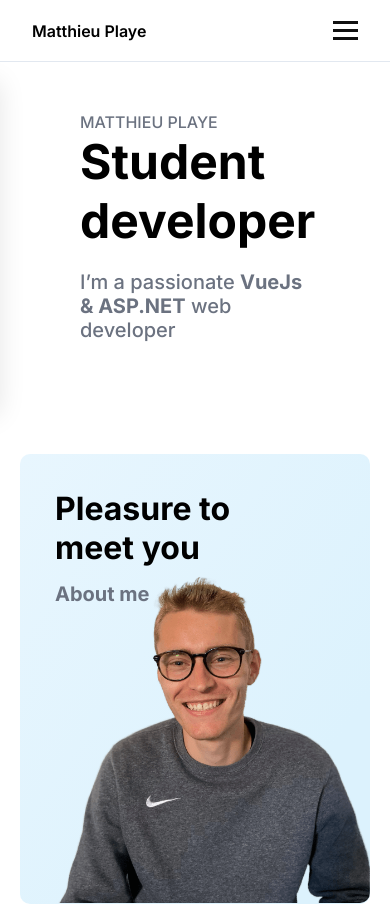
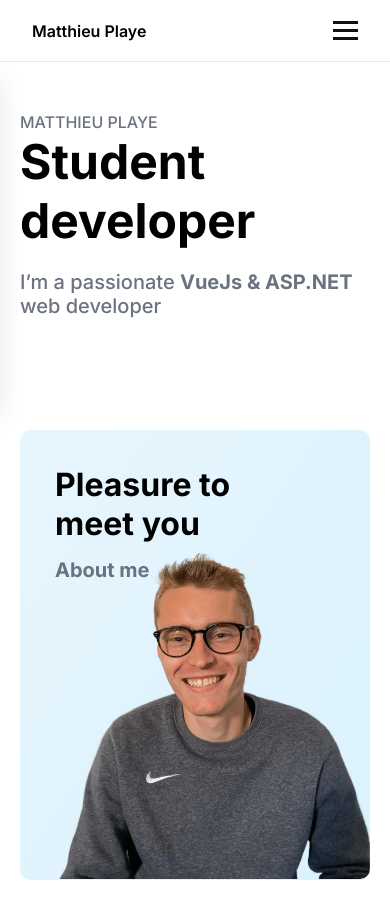
Before and after one commit to PlayeMatthieu/Portfolio, a Nuxt app: page / in a window 390 px wide. Shown: the top 905 px of the page. Built offline with nearby package versions, Linux system fonts and the light colour scheme.

Commit message:
fix mobile padding

```diff
--- a/assets/scss/components/_hero.scss
+++ b/assets/scss/components/_hero.scss
@@ -9,7 +9,7 @@
   .hero-content {
     max-width: 1500px;
     margin: 0 auto;
-    padding: 5em;
+    padding: 5em 20px;
   }
 
   .hero-text {
@@ -36,3 +36,9 @@
     }
   }
 }
+
+@media (min-width: 768px) {
+  .hero .hero-content {
+    padding: 5em 50px;
+  }
+}
```
